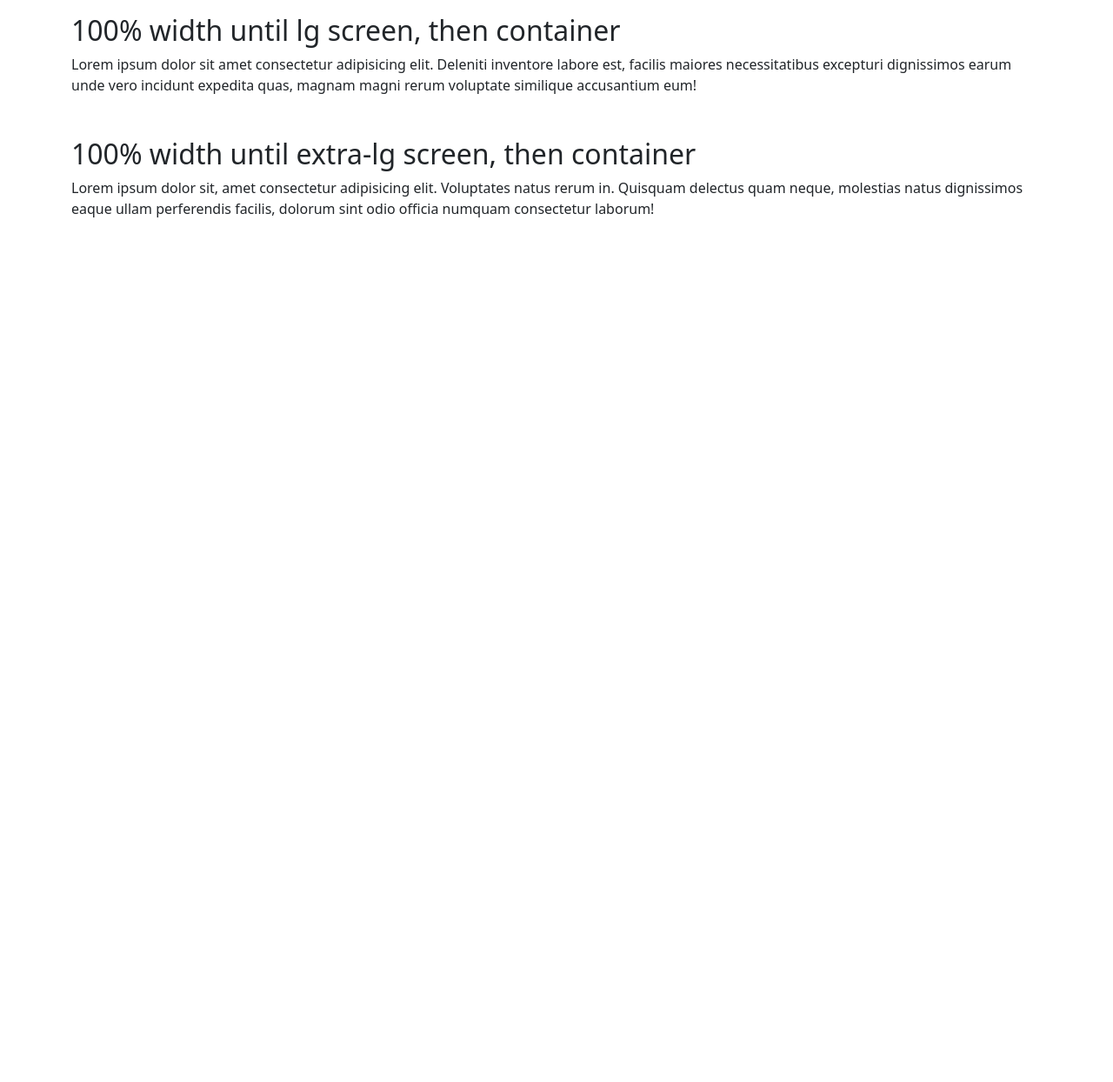
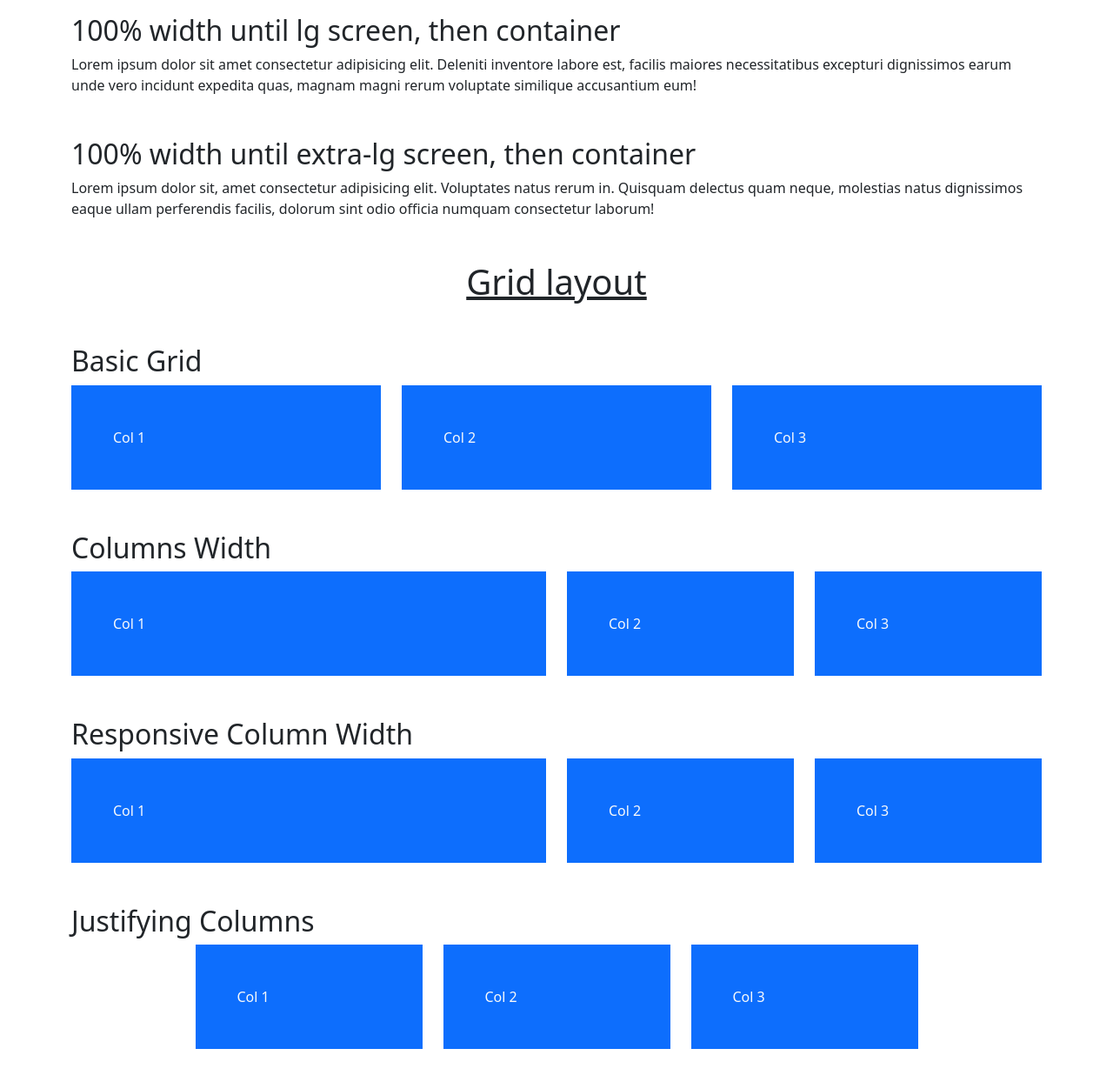
Before and after one commit to anwesh08/Bootstrap-5, a plain HTML site: page tutorial.html in a window 1280 px wide. Shown: the part 3594-4838 px from the top of the page at 87% size. Before the commit the page ends 3894 px from the top, so only its background shows below. Drawn offline with nearby package versions, Linux system fonts and the light colour scheme.

Commit message:
Grid Layout

```diff
--- a/tutorial.html
+++ b/tutorial.html
@@ -170,6 +170,72 @@
       </p>
     </div>
 
+    <!-- Grid Layout -->
+    <h1 class="text-center"><u>Grid layout</u></h1>
+    <div class="container-lg my-5">
+      <h2>Basic Grid</h2>
+      <div class="row">
+        <div class="col">
+          <div class="p-5 bg-primary text-light">Col 1</div>
+        </div>
+        <div class="col">
+          <div class="p-5 bg-primary text-light">Col 2</div>
+        </div>
+        <div class="col">
+          <div class="p-5 bg-primary text-light">Col 3</div>
+        </div>
+      </div>
+    </div>
+
+
+    <div class="container-lg my-5">
+      <h2>Columns Width</h2>
+      <div class="row">
+        <div class="col-6">
+          <div class="p-5 bg-primary text-light">Col 1</div>
+        </div>
+        <div class="col-3">
+          <div class="p-5 bg-primary text-light">Col 2</div>
+        </div>
+        <div class="col-3">
+          <div class="p-5 bg-primary text-light">Col 3</div>
+        </div>
+      </div>
+    </div>
+
+
+    <div class="container-lg my-5">
+      <h2>Responsive Column Width</h2>
+      <div class="row">
+        <div class="col-sm-4 col-lg-6">
+          <div class="p-5 bg-primary text-light">Col 1</div>
+        </div>
+        <div class="col-sm-4 col-lg-3">
+          <div class="p-5 bg-primary text-light">Col 2</div>
+        </div>
+        <div class="col-sm-4 col-lg-3">
+          <div class="p-5 bg-primary text-light">Col 3</div>
+        </div>
+      </div>
+    </div>
+
+
+    <div class="container-lg my-5">
+      <h2>Justifying Columns</h2>
+      <div class="row justify-content-center">
+        <div class="col-md-3">
+          <div class="p-5 bg-primary text-light">Col 1</div>
+        </div>
+        <div class="col-md-3">
+          <div class="p-5 bg-primary text-light">Col 2</div>
+        </div>
+        <div class="col-md-3">
+          <div class="p-5 bg-primary text-light">Col 3</div>
+        </div>
+      </div>
+    </div>
+
+
     <!-- BootStrap JS Bundle CDN -->
     <script
       src="https://cdn.jsdelivr.net/npm/bootstrap@5.0.2/dist/js/bootstrap.bundle.min.js"
```
